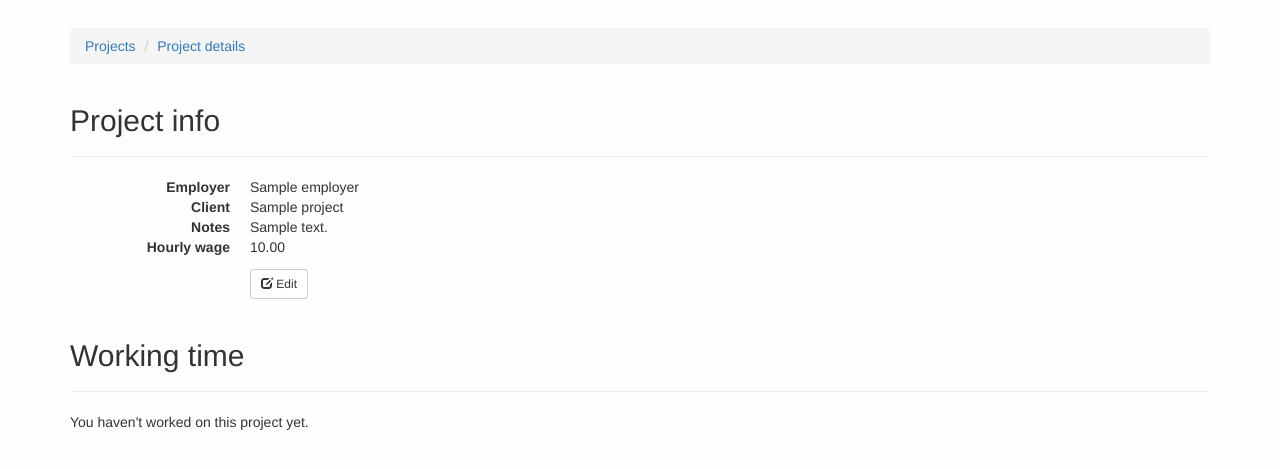
After one commit to codedust/planckton, a Django app: page /project/show/1/ in a window 1280 px wide. The commit adds this page. Shown: the top 469 px of the page. Run offline with Django 3.2, Linux system fonts and the light colour scheme; a user stored in the database is signed in; tables that the repository leaves empty hold one stand-in row (values such as "Sample post"); some libraries are stand-ins or nearby versions.

Commit message:
Add show_project (unfinished)

```diff
--- /dev/null
+++ b/timetracker/static/timetracker/app.js
@@ -0,0 +1,16 @@
+$(function(){
+
+  // Make each row that has the data-href attribute set clickable
+  $('.table tr[data-href]').each(function(){
+    $(this).css('cursor', 'pointer').hover(
+      function(){
+        $(this).addClass('active');
+      },
+      function(){
+        $(this).removeClass('active');
+      }).click( function(){
+        document.location = $(this).attr('data-href');
+      }
+    );
+  });
+});
--- a/timetracker/static/timetracker/style.css
+++ b/timetracker/static/timetracker/style.css
@@ -6,6 +6,10 @@ body {
 
 .maxwidth50 {
   max-width: 50%;
+}
+
+.margin-top1 {
+  margin-top: 1em;
 }
 
 .margin-bottom {
--- a/timetracker/templates/timetracker/base.html
+++ b/timetracker/templates/timetracker/base.html
@@ -22,5 +22,6 @@
 
     <script src="{% static 'vendor/jquery/jquery.min.js' %}"></script>
     <script src="{% static 'vendor/bootstrap/js/bootstrap.min.js' %}"></script>
+    <script src="{% static 'timetracker/app.js' %}"></script>
   </body>
 </html>
--- /dev/null
+++ b/timetracker/templates/timetracker/show_project.html
@@ -0,0 +1,49 @@
+{% extends "timetracker/base.html" %}
+
+{% block title %}Project details{% endblock %}
+
+{% block content %}
+  <div class="container">
+    {% if error_message %}
+      <div class="alert alert-danger alert-dismissible" role="alert">
+        <button type="button" class="close" data-dismiss="alert" aria-label="Close"><span aria-hidden="true">&times;</span></button>
+        <strong>Error!</strong> {{ error_message }}
+      </div>
+    {% endif %}
+
+    <ol class="breadcrumb">
+      <li><a href="{% url 'timetracker:index' %}">Projects</a></li>
+      <li><a href="">Project details</a></li>
+    </ol>
+
+    <div class="page-header">
+      <h2>Project info <small></small></h2>
+    </div>
+    <dl class="dl-horizontal">
+      <dt>Employer</dt><dd>{{ project.employer }}</dd>
+      <dt>Client</dt><dd>{{ project.client_name }}</dd>
+      <dt>Notes</dt><dd>{{ project.notes|linebreaksbr }}</dd>
+      <dt>Hourly wage</dt><dd>{{ project.default_hourly_wage }}</dd>
+      <dt></dt><dd><a href="{% url 'timetracker:edit_project' project.id %}" type="button" class="btn btn-default btn-sm margin-top1" role="button"><span class="glyphicon glyphicon-edit" aria-hidden="true"></span> Edit</a></dd>
+    </dl>
+<p></p>
+
+    <div class="page-header">
+      <h2>Working time <small></small></h2>
+    </div>
+
+    {% if timeframe_list %}
+      <table class="table table-striped table-fixed-width table-hover margin-bottom">
+        <tbody>
+        {% for timeframe in timeframe_list %}
+          <tr data-href="{% url 'timetracker:show_project' project.id %}"><td>{{project.name}}</td><td>{{project.client_name}}</td>
+              <td><button type="button" data-toggle="modal" data-target="#deleteProjectModal" onclick="$('#deleteProjectId').val('{{ project.id }}');" class="btn btn-default btn-sm pull-right margin-right"><span class="glyphicon glyphicon-remove" aria-hidden="true"></span> Delete</button>
+              <a href="{% url 'timetracker:edit_project' project.id %}" type="button" class="btn btn-default btn-sm pull-right margin-right" role="button"><span class="glyphicon glyphicon-edit" aria-hidden="true"></span> Edit</a></td></tr>
+        {% endfor %}
+        </tbody>
+      </table>
+    {% else %}
+      <p>You haven't worked on this project yet.</p>
+    {% endif %}
+  </div>
+{% endblock %}
--- a/timetracker/urls.py
+++ b/timetracker/urls.py
@@ -5,7 +5,8 @@ from . import views
 urlpatterns = [
     url(r'^$', views.index, name='index'),
     url(r'^employer/create/', views.create_employer, name='create_employer'),
+    url(r'^employer/edit/(?P<employer_id>[0-9]+)/', views.edit_employer, name='edit_employer'),
     url(r'^project/create/', views.create_project, name='create_project'),
-    url(r'^employer/edit/(?P<employer_id>[0-9]+)/', views.edit_employer, name='edit_employer'),
     url(r'^project/edit/(?P<project_id>[0-9]+)/', views.edit_project, name='edit_project'),
+    url(r'^project/show/(?P<project_id>[0-9]+)/', views.show_project, name='show_project'),
 ]
--- a/timetracker/views.py
+++ b/timetracker/views.py
@@ -44,6 +44,22 @@ def create_employer(request):
     })
 
 @login_required
+def edit_employer(request, employer_id):
+    employer = get_object_or_404(Employer, pk=employer_id, user=request.user)
+
+    if request.method == "POST":
+        edit_employer_form = EmployerForm(request.POST, instance=employer)
+        if edit_employer_form.is_valid():
+                edit_employer_form.save()
+                return HttpResponseRedirect(reverse('timetracker:index'))
+    else:
+        edit_employer_form = EmployerForm(instance=employer)
+
+    return render(request, 'timetracker/edit_employer.html', {
+        'form': edit_employer_form,
+    })
+
+@login_required
 def create_project(request):
     if request.method == "POST":
         new_project = Project(user=request.user)
@@ -74,18 +90,11 @@ def edit_project(request, project_id):
         'form': edit_project_form,
     })
 
+
 @login_required
-def edit_employer(request, employer_id):
-    employer = get_object_or_404(Employer, pk=employer_id, user=request.user)
+def show_project(request, project_id):
+    project = get_object_or_404(Project, pk=project_id, user=request.user)
 
-    if request.method == "POST":
-        edit_employer_form = EmployerForm(request.POST, instance=employer)
-        if edit_employer_form.is_valid():
-                edit_employer_form.save()
-                return HttpResponseRedirect(reverse('timetracker:index'))
-    else:
-        edit_employer_form = EmployerForm(instance=employer)
-
-    return render(request, 'timetracker/edit_employer.html', {
-        'form': edit_employer_form,
+    return render(request, 'timetracker/show_project.html', {
+        'project': project,
     })
```
Also changed, not shown: timetracker/templates/timetracker/index.html (+5 -4 lines).
